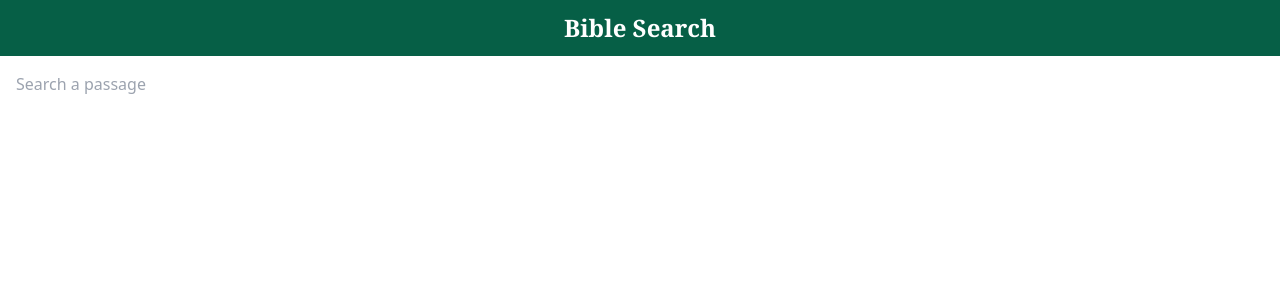
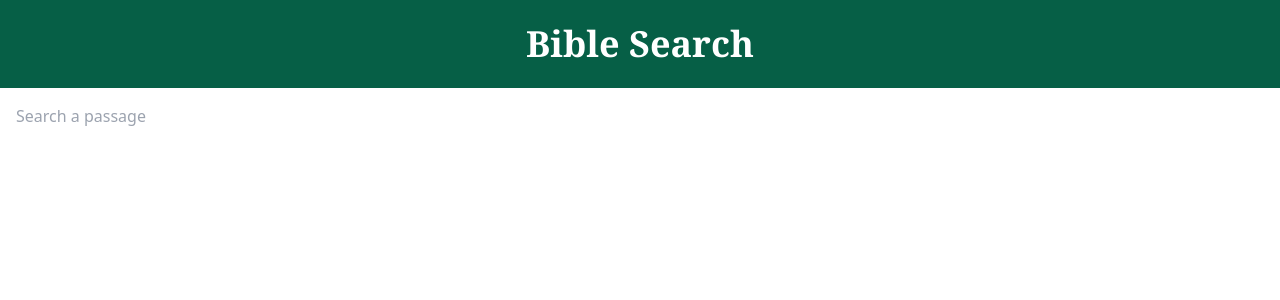
Before and after one commit to joelboersma/bible-search, a Vue app: page / in a window 1280 px wide. Shown: the top 300 px of the page. Built offline with nearby package versions, Linux system fonts and the light colour scheme.

Commit message:
make header larger

```diff
--- a/src/components/Header.vue
+++ b/src/components/Header.vue
@@ -1,6 +1,6 @@
 <template>
   <header
-    class="bg-emerald-800 text-white text-2xl text-center p-3 font-serif font-extrabold"
+    class="bg-emerald-800 text-white text-4xl text-center p-6 font-serif font-extrabold"
   >
     Bible Search
   </header>
```
